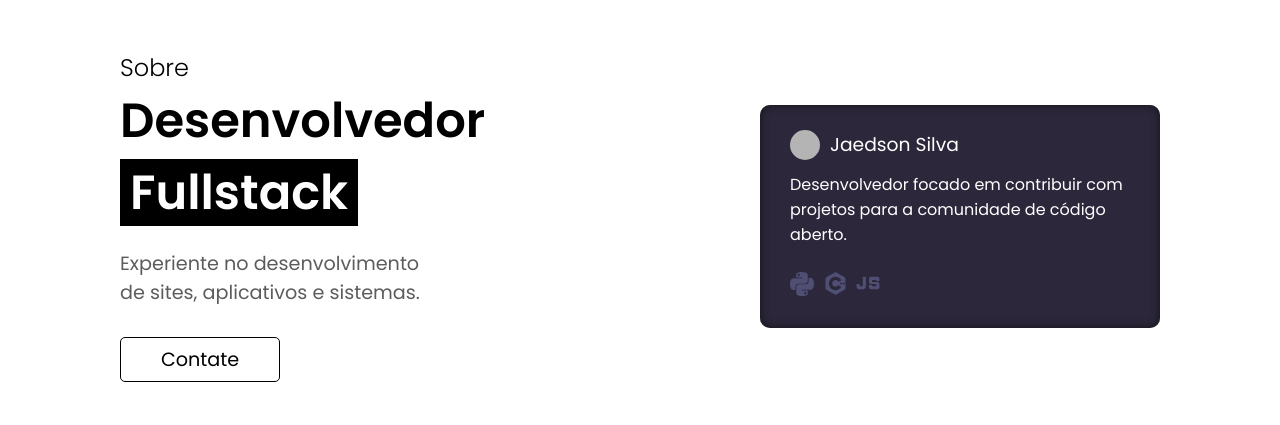
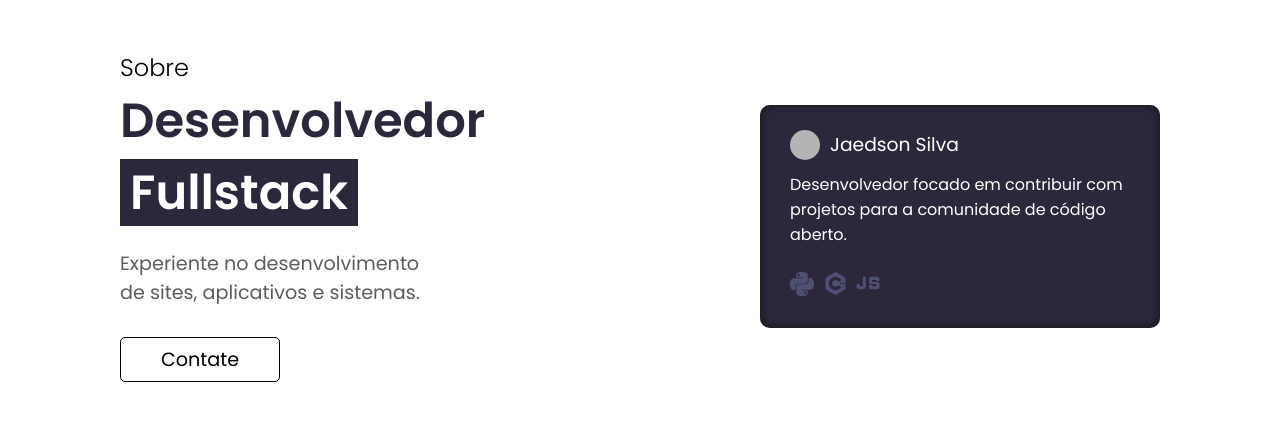
Before and after one commit to jaedsonpys/jaedsondev-web, a Flask app: page / in a window 1280 px wide. Shown: the part 131-556 px from the top of the page. Run offline with Flask 2, Linux system fonts and the light colour scheme.

Commit message:
changing workTitle and backgroundMark color

```diff
--- a/static/index.css
+++ b/static/index.css
@@ -66,10 +66,11 @@ main .mainContent .aboutTitle {
 
 main .mainContent .workTitle {
     font-size: 3rem;
+    color: #2D273C;
 }
 
 main .mainContent .workTitle .backgroundMark {
-    background-color: black;
+    background-color: #2D273C;
     padding-right: 10px;
     padding-left: 10px;
     color: white;
@@ -77,7 +78,6 @@ main .mainContent .workTitle .backgroundMark {
 
 main .mainContent .description {
     margin-top: 20px;
-
     color: #5C5C5C;
     font-size: 1.2rem;
 }
```
